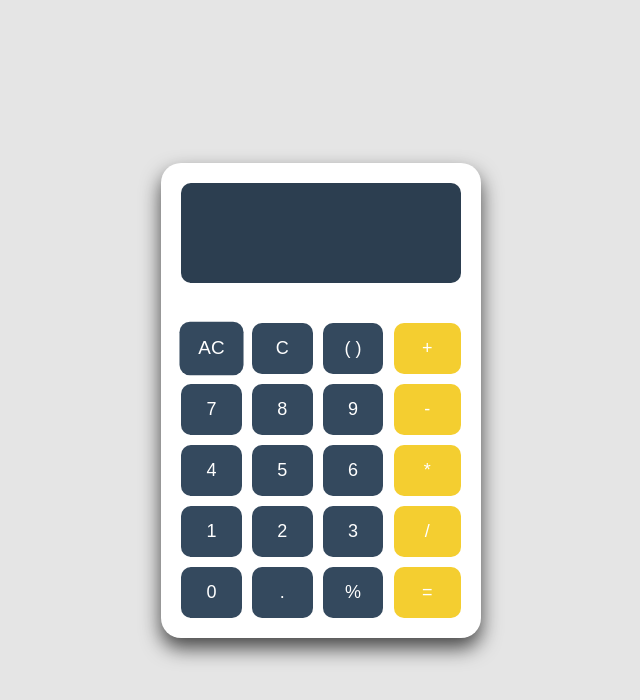
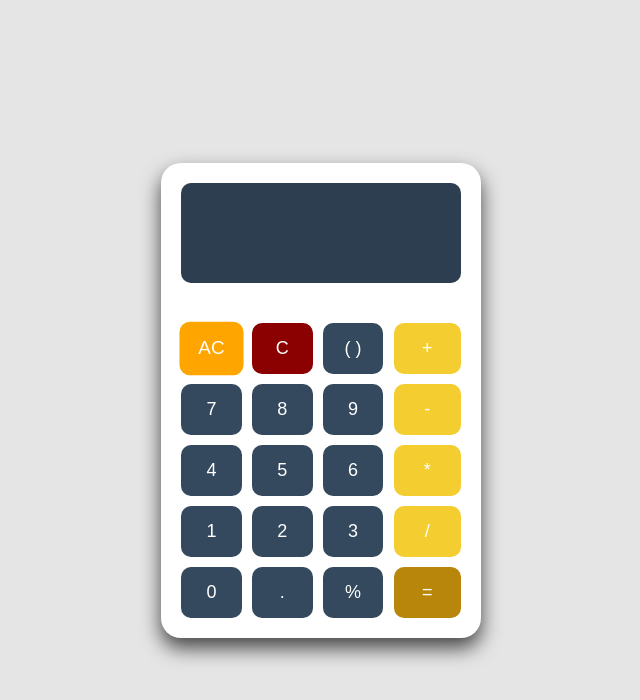
Before and after one commit to asiergutierrez/CalculadoraDawMuertePorElCalculo, a plain HTML site: page index.html in a window 1280 px wide. In both pictures the pointer is over the button "AC". Shown: the whole page, without its empty margins (319-959 px from the left). Drawn offline with Linux system fonts and the light colour scheme.

Commit message:
Correccion css

```diff
--- a/assets/css/styles.css
+++ b/assets/css/styles.css
@@ -61,7 +61,7 @@ button { /*Estilo de los botones de numeros*/
     color: white;
 }
 button:hover { /*Estilo de los botones de numeros con hover*/
-    background-color: #blueviolet;
+    background-color: blueviolet;
     transform: scale(1.05);
 }
 .operadores button { /*Estilo de los botones de operadores*/
@@ -71,16 +71,16 @@ button:hover { /*Estilo de los botones de numeros con hover*/
     background-color: #FF8000;
 }
 .operadores button[aria-label="boton resultado"] { /*Estilo del boton de resultados (=)*/
-    background-color: #darkgoldenrod;
+    background-color: darkgoldenrod;
 }
 button[aria-label="boton resultado"]:hover { /*Estilo del boton de resultados (=) con hover*/
-    background-color: #greenyellow;
+    background-color: greenyellow;
 }
 button[aria-label="boton resetear la calculadora"],
 button[aria-label="boton eliminar 1 caracter"] { /*Estilo de los botones para borrar un caracter (C) y resetear la calculadora (AC)*/
-    background-color: #darkred;
+    background-color: darkred;
 }
 button[aria-label="boton resetear la calculadora"]:hover,
 button[aria-label="boton eliminar 1 caracter"]:hover { /*Estilo de los botones para borrar un caracter (C) y resetear la calculadora (AC) con hover*/
-    background-color: #orange;
+    background-color: orange;
 }
```
